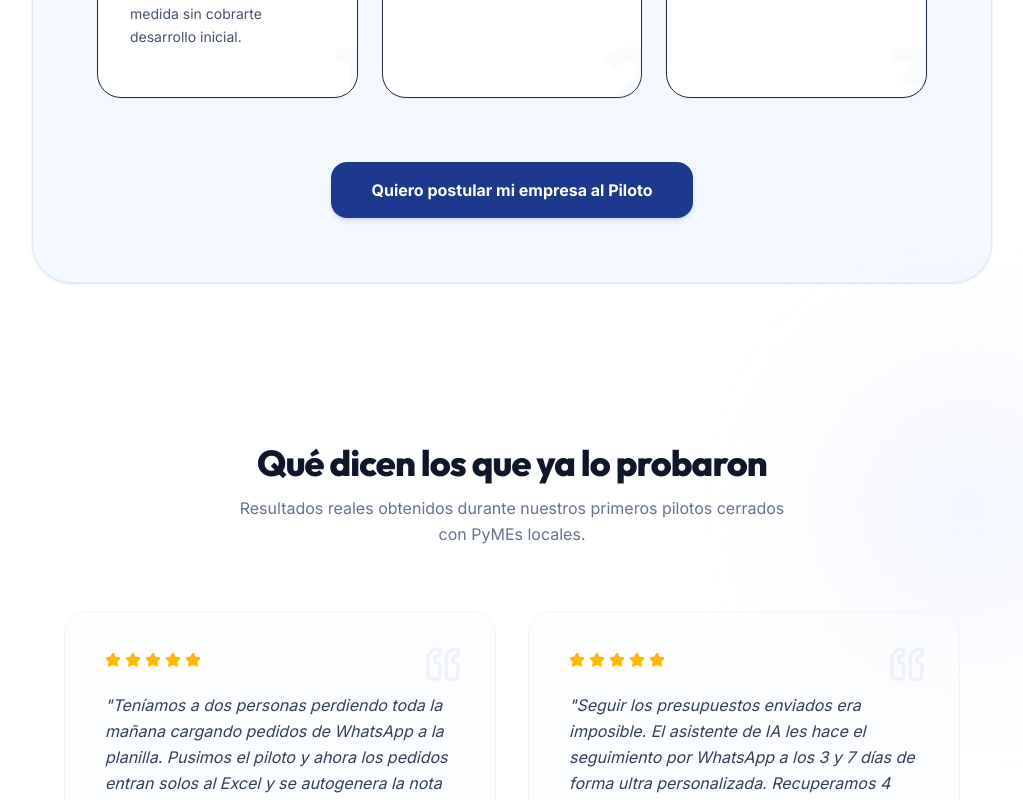
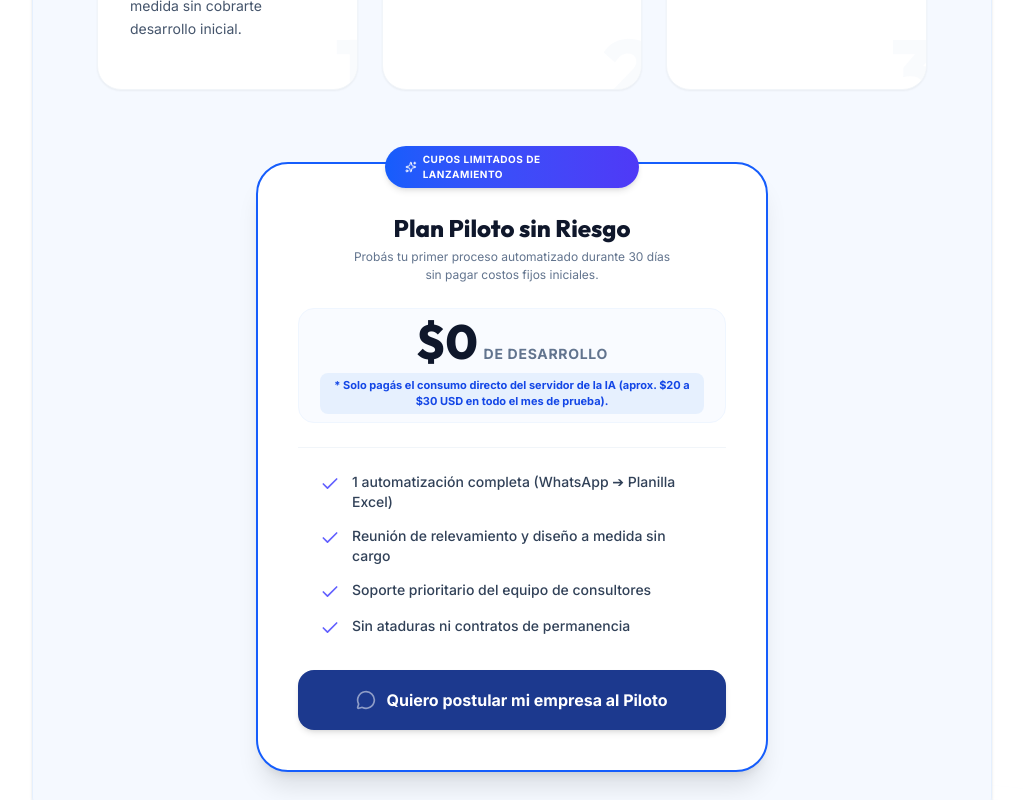
Before and after one commit to Ezequielmx/webia, a React (Vite) app: page / in a window 1280 px wide. Shown: the part 4580-5380 px from the top of the page, without its empty margins (128-1151 px from the left). Built offline with nearby package versions, Linux system fonts and the light colour scheme.

Commit message:
Integrate single 30-Day Pilot Pricing card inside RiskFreePilot component

```diff
--- a/src/components/RiskFreePilot.jsx
+++ b/src/components/RiskFreePilot.jsx
@@ -1,7 +1,10 @@
 import React from 'react';
-import { ShieldCheck, Plus } from 'lucide-react';
+import { ShieldCheck, Check, Sparkles, MessageCircle } from 'lucide-react';
 
-export default function RiskFreePilot({ onOpenContact }) {
+export default function RiskFreePilot() {
+  const WHATSAPP_NUMBER = '5491131155986';
+  const whatsappLink = `https://wa.me/${WHATSAPP_NUMBER}?text=${encodeURIComponent('¡Hola! Quiero postular mi empresa al Piloto sin riesgo de 30 días.')}`;
+
   const steps = [
     {
       num: '1',
@@ -25,14 +28,14 @@ export default function RiskFreePilot({ onOpenContact }) {
       <div className="max-w-5xl mx-auto px-4 sm:px-6 lg:px-8 relative z-10">
 
         {/* Large Inner Card Container */}
-        <div className="bg-blue-50/70 border border-blue-100 rounded-[40px] p-8 md:p-16 space-y-12 shadow-sm">
+        <div className="bg-blue-50/60 border border-blue-100/60 rounded-[40px] p-8 md:p-14 lg:p-16 space-y-12 shadow-sm">
 
           {/* Header */}
           <div className="text-center space-y-4">
 
             {/* Trust Shield Icon */}
             <div className="mx-auto h-14 w-14 rounded-2xl bg-blue-100 text-blue-900 border border-blue-200 flex items-center justify-center shadow-xs">
-              <ShieldCheck className="h-7 w-7" />
+              <ShieldCheck className="h-7 w-7 animate-pulse" />
             </div>
 
             {/* Title */}
@@ -41,18 +44,18 @@ export default function RiskFreePilot({ onOpenContact }) {
                 Te lo demostramos con un Piloto de 30 Días
               </h2>
               <p className="font-sans text-sm sm:text-base text-slate-600 max-w-xl mx-auto leading-relaxed">
-                Queremos eliminar todo el miedo y la incertidumbre. Prueba la tecnología en las operaciones reales de tu negocio antes de comprometer tu presupuesto.
+                Queremos eliminar todo el miedo y la incertidumbre. Proba la tecnología en las operaciones reales de tu negocio antes de comprometer tu presupuesto.
               </p>
             </div>
 
           </div>
 
           {/* Three steps grid */}
-          <div className="grid grid-cols-1 md:grid-cols-3 gap-6 pt-4">
+          <div className="grid grid-cols-1 md:grid-cols-3 gap-6 pt-2">
             {steps.map((step, idx) => (
               <div
                 key={idx}
-                className="bg-white rounded-3xl p-6 md:p-8 border border-slate-150 shadow-xs flex flex-col space-y-4 relative overflow-hidden group hover:shadow-md transition-all duration-200"
+                className="bg-white rounded-3xl p-6 md:p-8 border border-slate-100 shadow-xs flex flex-col space-y-4 relative overflow-hidden group hover:shadow-md transition-all duration-200"
               >
                 {/* Visual Number Tag */}
                 <div className="h-10 w-10 rounded-full bg-blue-900 text-white font-display font-bold text-sm flex items-center justify-center shadow-sm">
@@ -77,14 +80,70 @@ export default function RiskFreePilot({ onOpenContact }) {
             ))}
           </div>
 
-          {/* Button CTA */}
-          <div className="text-center pt-4">
-            <button
-              onClick={onOpenContact}
-              className="w-full sm:w-auto bg-blue-900 hover:bg-blue-800 text-white font-bold py-4 px-10 rounded-2xl text-sm sm:text-base transition-all duration-200 shadow-md hover:shadow-lg hover:scale-[1.02] cursor-pointer"
-            >
-              Quiero postular mi empresa al Piloto
-            </button>
+          {/* SINGLE INTEGRATED PILOT PRICING CARD */}
+          <div className="pt-6">
+            <div className="bg-white border-2 border-blue-600 rounded-[32px] p-6 sm:p-10 shadow-xl max-w-lg mx-auto relative flex flex-col justify-between scale-100 hover:scale-[1.01] transition-transform duration-200">
+
+              {/* Premium Top Ribbon */}
+              <div className="absolute -top-4.5 left-1/2 -translate-x-1/2 bg-gradient-to-r from-blue-600 to-indigo-600 text-white text-[10px] font-extrabold px-5 py-1.5 rounded-full uppercase tracking-wider flex items-center gap-1.5 shadow-md">
+                <Sparkles className="h-3 w-3" />
+                <span>Cupos Limitados de Lanzamiento</span>
+              </div>
+
+              <div className="space-y-6 pt-2">
+                <div className="text-center space-y-1">
+                  <h3 className="font-display font-extrabold text-2xl text-slate-900">Plan Piloto sin Riesgo</h3>
+                  <p className="font-sans text-xs text-slate-500 max-w-xs mx-auto leading-normal">
+                    Probás tu primer proceso automatizado durante 30 días sin pagar costos fijos iniciales.
+                  </p>
+                </div>
+
+                <div className="flex flex-col items-center py-2 bg-blue-50/40 rounded-2xl border border-blue-50">
+                  <div className="flex items-baseline gap-1.5">
+                    <span className="font-display font-black text-5xl text-slate-900">$0</span>
+                    <span className="font-sans text-sm text-slate-500 font-bold uppercase tracking-wider">de desarrollo</span>
+                  </div>
+                  <p className="font-sans text-[11px] text-blue-700 font-bold mt-2 px-3 py-1 bg-blue-100/60 rounded-lg text-center max-w-sm">
+                    * Solo pagás el consumo directo del servidor de la IA (aprox. $20 a $30 USD en todo el mes de prueba).
+                  </p>
+                </div>
+
+                <hr className="border-slate-100" />
+
+                <ul className="space-y-3.5 text-sm text-slate-700 font-medium max-w-sm mx-auto">
+                  <li className="flex items-start gap-3">
+                    <Check className="h-5 w-5 text-indigo-500 shrink-0 mt-0.5" />
+                    <span>1 automatización completa (WhatsApp ➔ Planilla Excel)</span>
+                  </li>
+                  <li className="flex items-start gap-3">
+                    <Check className="h-5 w-5 text-indigo-500 shrink-0 mt-0.5" />
+                    <span>Reunión de relevamiento y diseño a medida sin cargo</span>
+                  </li>
+                  <li className="flex items-start gap-3">
+                    <Check className="h-5 w-5 text-indigo-500 shrink-0 mt-0.5" />
+                    <span>Soporte prioritario del equipo de consultores</span>
+                  </li>
+                  <li className="flex items-start gap-3">
+                    <Check className="h-5 w-5 text-indigo-500 shrink-0 mt-0.5" />
+                    <span>Sin ataduras ni contratos de permanencia</span>
+                  </li>
+                </ul>
+              </div>
+
+              {/* Direct WhatsApp Call to Action */}
+              <div className="pt-8">
+                <a
+                  href={whatsappLink}
+                  target="_blank"
+                  rel="noopener noreferrer"
+                  className="w-full inline-flex items-center justify-center gap-2.5 bg-blue-900 hover:bg-blue-800 text-white font-bold py-4.5 px-6 rounded-2xl text-sm sm:text-base transition-all duration-200 shadow-md hover:shadow-lg"
+                >
+                  <MessageCircle className="h-5 w-5 animate-pulse" />
+                  <span>Quiero postular mi empresa al Piloto</span>
+                </a>
+              </div>
+
+            </div>
           </div>
 
         </div>
```
